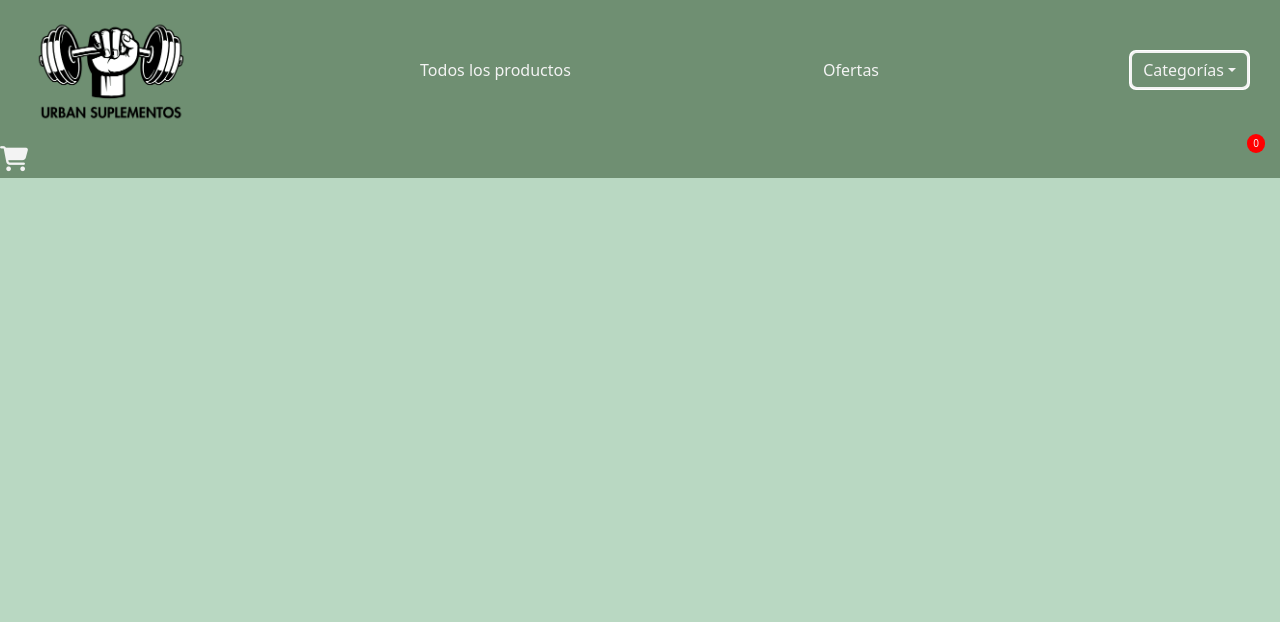
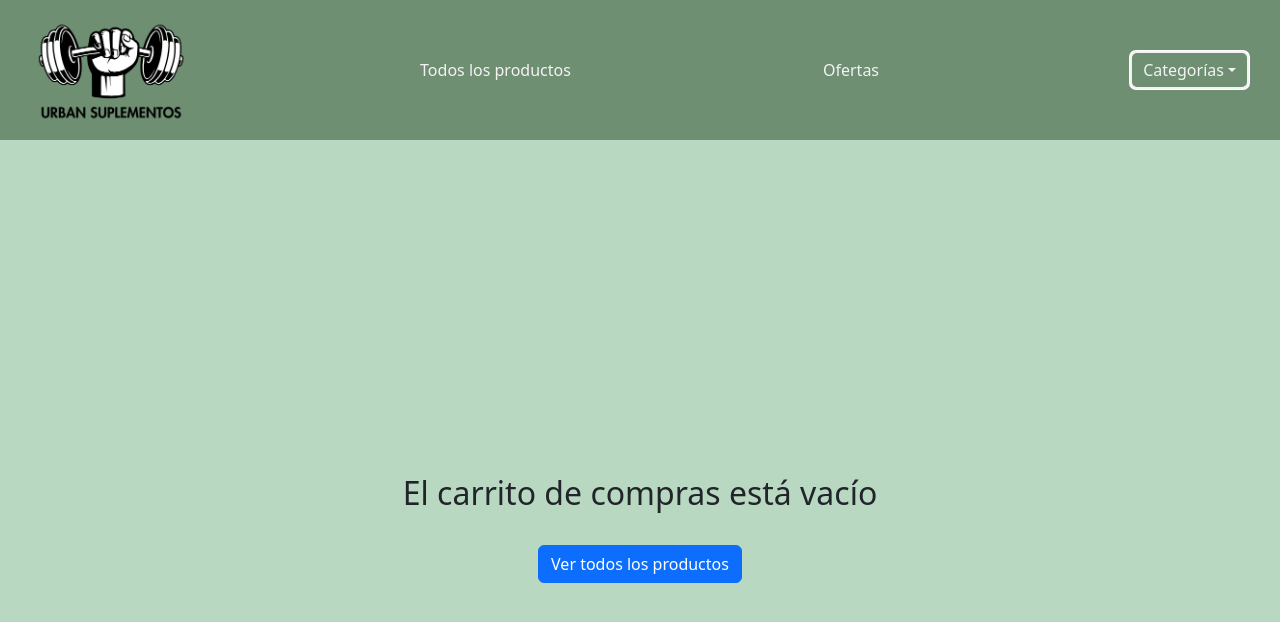
Before and after one commit to natiortu/react-coderhouse, a React (Vite) app: page /cart in a window 1280 px wide. Shown: the top 622 px of the page. Built offline with nearby package versions, Linux system fonts and the light colour scheme.

Commit message:
Carrito de compras

```diff
--- a/src/App.jsx
+++ b/src/App.jsx
@@ -1,13 +1,12 @@
 import 'bootstrap/dist/css/bootstrap.min.css';
 import { BrowserRouter, Routes, Route } from 'react-router-dom';
 import { CartProvider } from './context/CartContext';
-import CartWidget from './components/CartWidget';
-import Checkout from './components/Checkout';
 import CheckoutUseForms from './components/CheckoutUseForms';
 import ItemDetailContainer from './components/ItemDetailContainer'
 import ItemListContainer from './components/ItemListContainer'
 import Navbar from './components/Navbar'
 import NotFound from './components/NotFound';
+import Cart from './components/Cart';
 
 function App() {
 
@@ -20,7 +19,7 @@ function App() {
           <Route path='/' element={<ItemListContainer greeting="Bienvenido a Urban Suplementos" />} />
           <Route path='/categories/:category' element={<ItemListContainer greeting="Categoría: " />} />
           <Route path='/item/:id' element={<ItemDetailContainer />} />
-          <Route path='/cart' element={<CartWidget />} />
+          <Route path='/cart' element={<Cart/>} />
           <Route path='/checkout' element={<CheckoutUseForms />} />
           <Route path='*' element={<NotFound />} />
         </Routes>
--- a/src/components/Cart.jsx
+++ b/src/components/Cart.jsx
@@ -1,14 +1,14 @@
 import { CartContext } from '../context/CartContext'
+import { useContext } from 'react'
 import CartView from './CartView';
-import EmptyCar from './EmptyCar';
-import React, { useContext } from 'react'
+import EmptyCart from './EmptyCart';
 
 const Cart = () => {
     const { cart } = useContext(CartContext);
 
     return (
         <>
-        {cart.length ? <CartView/> : <EmptyCar/>}
+        {cart.length ? <CartView/> : <EmptyCart/>}
         </>
     )
 }
--- a/src/components/CartView.jsx
+++ b/src/components/CartView.jsx
@@ -1,48 +1,57 @@
 import { CartContext } from "../context/CartContext"
 import { Link } from 'react-router-dom'
-import React, { useContext } from 'react'
+import { useContext } from 'react'
 import Swal from "sweetalert2"
+import '../css/CartView.css';
 
 const CartView = () => {
 
-  const {cart, clear, removeItem, cartTotal}= useContext(CartContext)
+  const { cart, clear, removeItem, cartTotal } = useContext(CartContext)
 
-  const preConfirm = () =>{
+  const preConfirm = () => {
     Swal.fire({
       title: '¿Está seguro de vaciar el carrito?',
       showDenyButton: true,
       denyButtonText: 'No',
-      confirmButtonText: 'Sí'
+      confirmButtonText: 'Sí',
+      customClass: {
+        confirmButton: 'btn btn-primary',
+        denyButton: 'btn btn-secondary'
+      },
     }).then((result) => {
       if (result.isConfirmed) {
         clear();
-      } else if (result.isDenied) {
-        //to do
       }
     })
   }
 
   return (
     <div>
-      <h1>Carrito</h1>
+      <h1 className="m-4 text-center">Carrito</h1>
       <div>
         {cart.map((compra) => {
-        <div key={compra.id} style={{display: 'flex', justifyContent: 'space-between', alignItems: 'center', flexWrap: 'wrap'}}>
-          <img src= {compra.img} style={{width: '10rem'}}> </img>
+          <div key={compra.id} style={{ display: 'flex', justifyContent: 'space-between', alignItems: 'center', flexWrap: 'wrap' }}>
+            <img src={compra.img} style={{ width: '10rem' }}> </img>
             <span> {compra.name}</span>
             <span> $ {compra.price},00</span>
             <span> Cantidad: {compra.quantity}</span>
             <span> Precio final: {compra.price * compra.quantity},00 </span>
-          <button className='btn btn-danger' onclick= { () => removeItem(compra.id) }> Eliminar</button>
+            <button className='btn btn-danger' onClick={() => removeItem(compra.id)}> Eliminar</button>
           </div>
         })}
       </div>
 
-      <span> Total a pagar: ${cartTotal()}, 00</span>
+      <p className="m-4 fs-4 text-center">
+        Total a pagar: {new Intl.NumberFormat('es-AR', {
+          style: 'currency',
+          currency: 'ARS',
+          minimumFractionDigits: 2
+        }).format(cartTotal())}
+      </p>
 
-      <div>
-        <button className='btn btn-danger' onclick={preConfirm}> Vaciar carrito</button>
-        <Link  className='btn btn-success' to='/checkout'> Comprar carrito</Link>
+      <div className="div-cart-actions-2">
+        <button className='btn btn-danger' onClick={preConfirm}> Vaciar carrito</button>
+        <Link className='btn btn-success m-2' to='/checkout'> Comprar carrito</Link>
       </div>
     </div>
   )
--- a/src/components/CartWidget.jsx
+++ b/src/components/CartWidget.jsx
@@ -1,11 +1,16 @@
 import "../css/CartWidget.css"
-import CartIcon from "./CartIcon"
+import "../css/CartIcon.css"
+import { CartContext } from "../context/CartContext";
+import { useContext } from "react"
 
 const CartWidget = () => {
 
+    const { cartQuantity } = useContext(CartContext);
+
     return (
-        <div className="div-nav">
-            <CartIcon />
+        <div className="nav-icon-cart">
+            <i className="fa-solid fa-cart-shopping"></i>
+            <span className="cart-badge"> {cartQuantity()} </span>
         </div>
     )
 }
--- a/src/components/Checkout.jsx
+++ b/src/components/Checkout.jsx
@@ -17,8 +17,6 @@ const Checkout = () => {
         }
         )
     }
-
-    //console.log(buyer);
 
     //validaciones
     // opc 1: agregar validaciones aca NO USAR ALERT. Validar que el carrito no esté vacio
--- a/src/components/EmptyCart.jsx
+++ b/src/components/EmptyCart.jsx
@@ -1,12 +1,11 @@
 import { Link } from 'react-router-dom'
-import React from 'react'
+import '../css/EmptyCart.css';
 
 const EmptyCart = () => {
   return (
-    <div>
-      <h2> El carrito de compras está vacío. </h2>
-      <h4> Puedes ir a ver nuestros productos</h4>
-      <Link className='btn btn-primary' to='/'> Ver productos</Link>
+    <div className='div-cart'>
+      <h2> El carrito de compras está vacío </h2>
+      <Link className='btn btn-primary my-4' to='/'> Ver todos los productos</Link>
     </div>
   )
 }
--- /dev/null
+++ b/src/css/CartView.css
@@ -0,0 +1,6 @@
+.div-cart-actions-2 {
+    display: flex;
+    justify-content: center;
+    align-items: center;
+    height: 30vh;
+}
--- /dev/null
+++ b/src/css/EmptyCart.css
@@ -0,0 +1,8 @@
+.div-cart {
+    display: flex;
+    flex-direction: column;
+    justify-content: center;
+    align-items: center;
+    height: 100vh;
+    text-align: center;
+}
```
Also changed, not shown: src/components/NavBarBts.jsx (added, +39 -0 lines), src/components/examples/FetchApi.jsx (deleted, +0 -30 lines), src/components/examples/FetchCard.jsx (deleted, +0 -18 lines), src/components/CartWidgetRIcons.jsx (added). Lines whose indentation alone changed are shown as unchanged.
